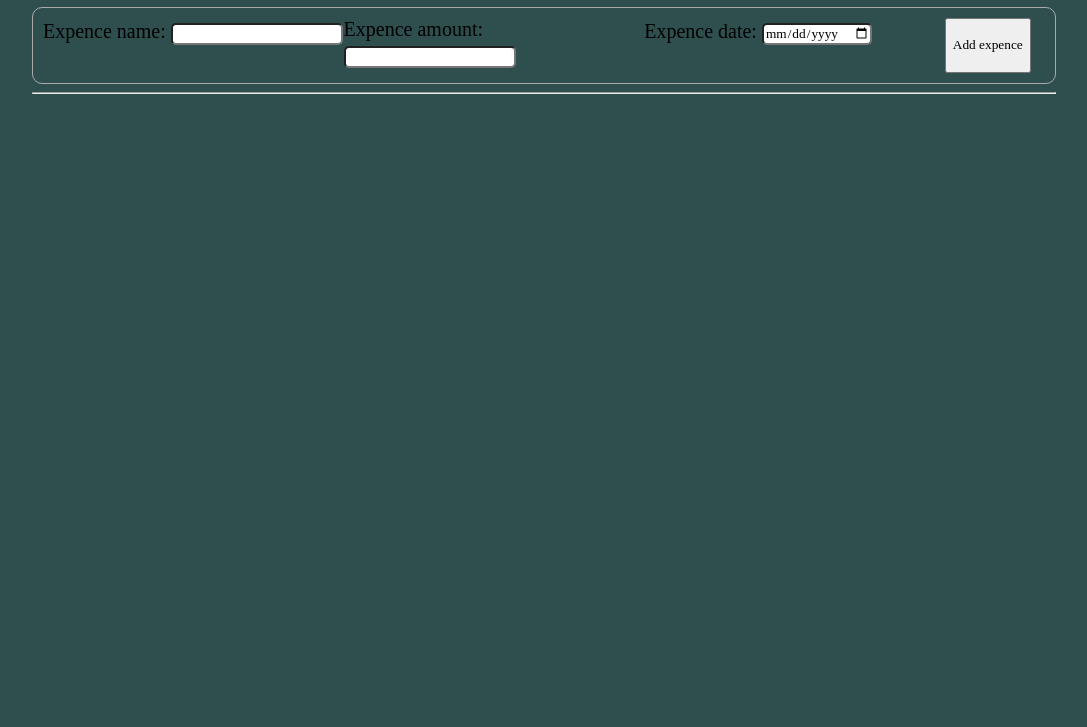
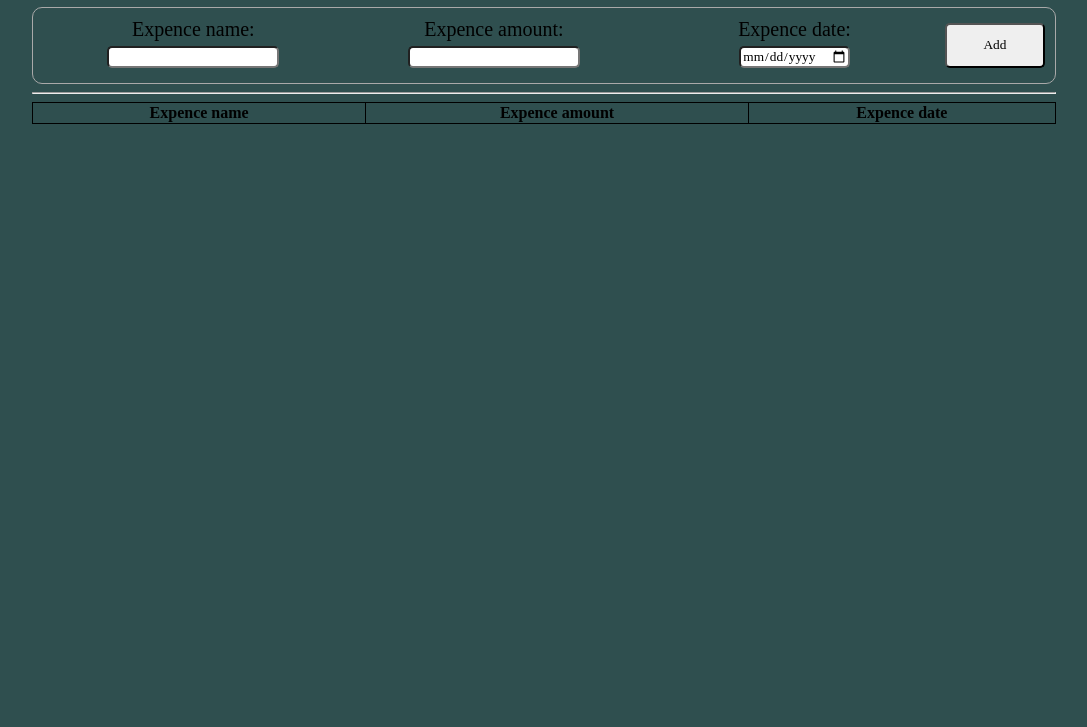
Before and after one commit to Daniuo277/JS_expence_calculator, a plain HTML site: page index.html in a window 1280 px wide. Shown: the part 73-800 px from the top of the page, without its empty margins (96-1183 px from the left). Drawn offline with Linux system fonts and the light colour scheme.

Commit message:
update 1.1

```diff
--- a/index.html
+++ b/index.html
@@ -15,21 +15,36 @@
       <div class="form">
         <form action="" class="form_edit">
           <div>
-            Expence name:
+            Expence name: <br />
             <input type="text" id="expence_name" />
           </div>
           <div>
-            Expence amount:
+            Expence amount: <br />
             <input type="number" id="expence_amount" />
           </div>
           <div>
-            Expence date:
+            Expence date: <br />
             <input type="date" id="expence_date" />
           </div>
-          <button class="submit_box">Add expence</button>
+          <input
+            type="button"
+            class="submit_box"
+            value="Add"
+            onclick="addExpences()"
+            style="width: 10%"
+          />
         </form>
       </div>
       <hr />
+      <div class="expences">
+        <table id="expences_container">
+          <tr style="font-weight: bold">
+            <td>Expence name</td>
+            <td>Expence amount</td>
+            <td>Expence date</td>
+          </tr>
+        </table>
+      </div>
     </div>
     <script src="./script.js"></script>
   </body>
--- a/script.js
+++ b/script.js
@@ -0,0 +1,25 @@
+function addExpences() {
+  var exp_name = document.getElementById('expence_name');
+  var exp_amount = document.getElementById('expence_amount');
+  var exp_date = document.getElementById('expence_date');
+  //   console.log(exp_name, exp_amount, exp_date);
+
+  var exp_container = document.getElementById('expences_container');
+
+  if (exp_amount.value && exp_name.value && exp_date.value) {
+    exp_container.innerHTML +=
+      '<tr><td>' +
+      exp_name.value +
+      '</td><td>' +
+      exp_amount.value +
+      '</td><td>' +
+      exp_date.value +
+      '</td></tr>';
+
+    exp_name.value = '';
+    exp_amount.value = '';
+    exp_date.value = '';
+  } else {
+    //Add an error showing info about not filling form
+  }
+}
--- a/style.css
+++ b/style.css
@@ -32,11 +32,23 @@ h1 {
 
 .form_edit div {
   width: 30%;
+  text-align: center;
 }
 
 .form input {
   border-radius: 5px;
   margin: 5px 0px;
+}
+
+#expences_container {
+  width: 100%;
+  border-collapse: collapse;
+}
+
+#expences_container td,
+#expences_container tr {
+  border: 1.5px solid black;
+  text-align: center;
 }
 
 /* Removing arrows from number input*/
```
